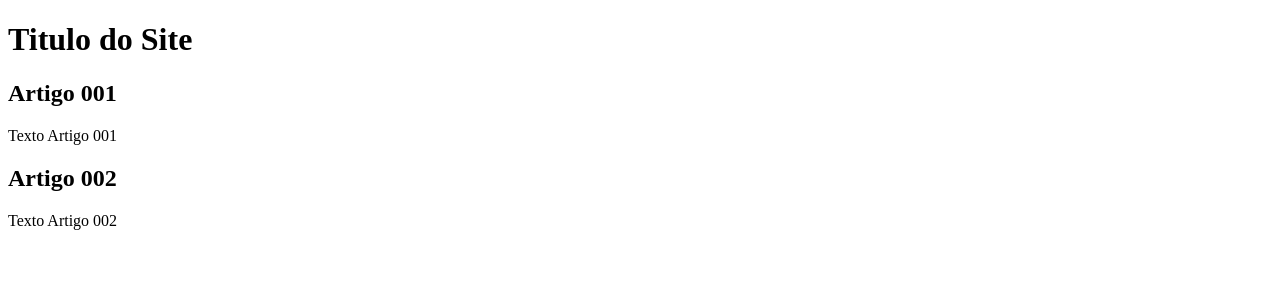
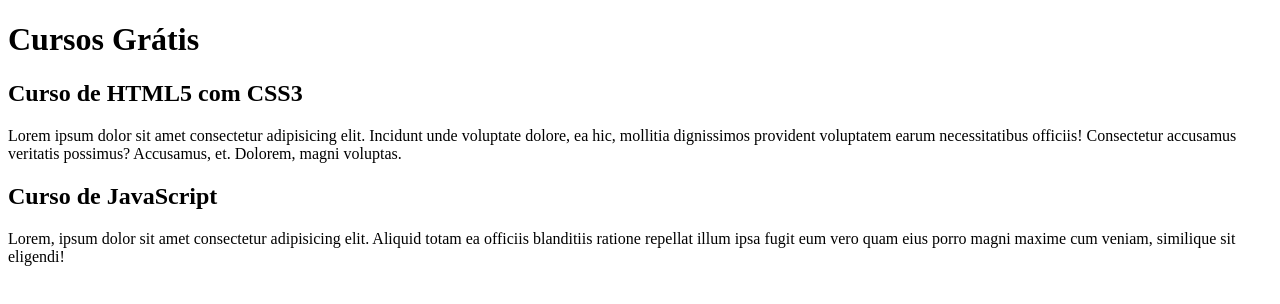
Before and after one commit to Victorsousalemos/projeto-site, a plain HTML site: page index.html in a window 1280 px wide. Drawn offline with Linux system fonts and the light colour scheme.

Commit message:
Comecei a escrever o conteudo

```diff
--- a/index.html
+++ b/index.html
@@ -9,15 +9,15 @@
 <body>
     <main>
         <header>
-            <h1>Titulo do Site</h1>
+            <h1>Cursos Grátis</h1>
         </header>
         <article>
-            <h2>Artigo 001</h2>
-            <p>Texto Artigo 001</p>
+            <h2>Curso de HTML5 com CSS3</h2>
+            <p>Lorem ipsum dolor sit amet consectetur adipisicing elit. Incidunt unde voluptate dolore, ea hic, mollitia dignissimos provident voluptatem earum necessitatibus officiis! Consectetur accusamus veritatis possimus? Accusamus, et. Dolorem, magni voluptas.</p>
         </article>
         <article>
-            <h2>Artigo 002</h2>
-            <p>Texto Artigo 002</p>
+            <h2>Curso de JavaScript</h2>
+            <p>Lorem, ipsum dolor sit amet consectetur adipisicing elit. Aliquid totam ea officiis blanditiis ratione repellat illum ipsa fugit eum vero quam eius porro magni maxime cum veniam, similique sit eligendi!</p>
         </article>
     </main>
 
```
